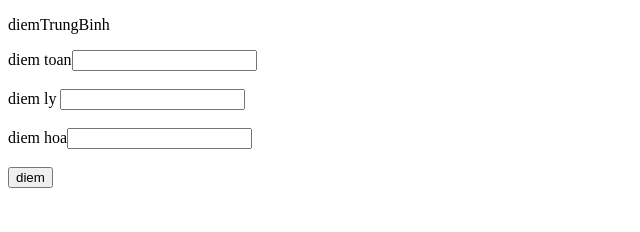
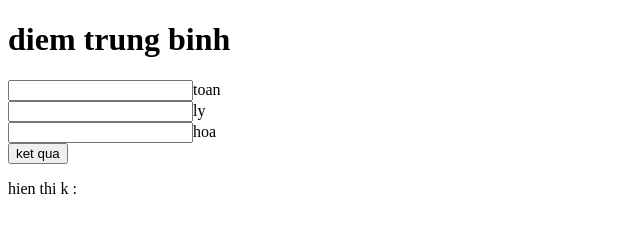
Before and after one commit to TAHUYRIKKEI/NGAY-THANG, a plain HTML site: page phanluyentap.html in a window 1280 px wide. Shown: the whole page, without its empty margins (0-640 px from the left). Drawn offline with Linux system fonts and the light colour scheme.

Commit message:
tinh diem trung binh

```diff
--- a/phanluyentap.html
+++ b/phanluyentap.html
@@ -5,19 +5,22 @@
     <title>Title</title>
 </head>
 <body>
-<p id="diem" >diemTrungBinh</p>
-diem toan<input id="toan" type="text" checked><br><br>
-diem ly <input id="ly" type="text" checked><br><br>
-diem hoa<input id="hoa" type="text" checked><br><br>
-<button type="button"onclick="diem" >diem</button>
+
+<h1>diem trung binh</h1>
+<input id="toan" type="text">toan<br>
+<input id="ly" type="text">ly<br>
+<input id="hoa" type="text">hoa<br>
+<button onclick="diemTrungBinh()">ket qua</button>
+<p id="hienthi">hien thi k :</p>
 <script>
-    function diem() {
-        let toan = +document.getElementById('toan').value
-        let ly  = +document.getElementById('ly').value
-        let hoa = +document.getElementById('hoa').value
-        let diemTrungBinh=(toan+ly+hoa)/3
-        document.getElementById('diem').innerHTML='diem trung binh ' + 5;
+    function diemTrungBinh() {
+      let toan =+document.getElementById('toan').value
+      let ly =+document.getElementById('ly').value
+      let hoa =+document.getElementById('hoa').value
+        let dtb =(toan+ly+hoa)/3
+        document.getElementById('hienthi').innerHTML = dtb
     }
 </script>
+
 </body>
 </html>
```
